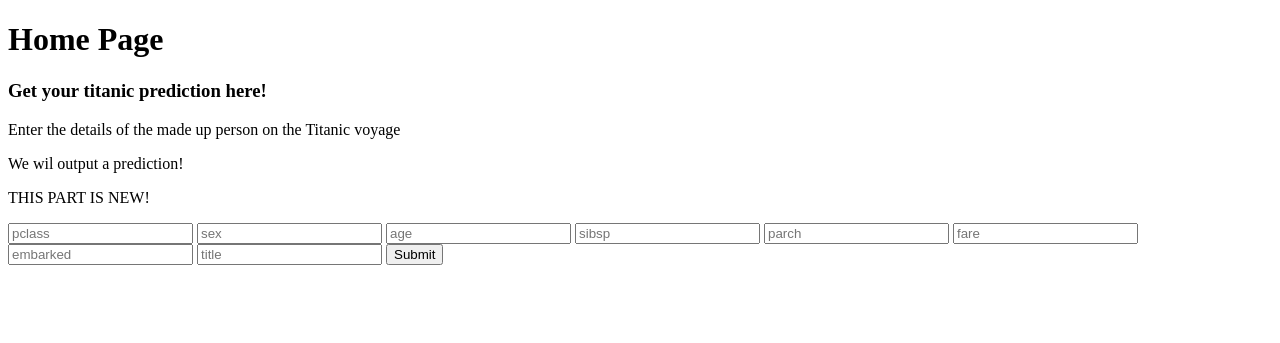
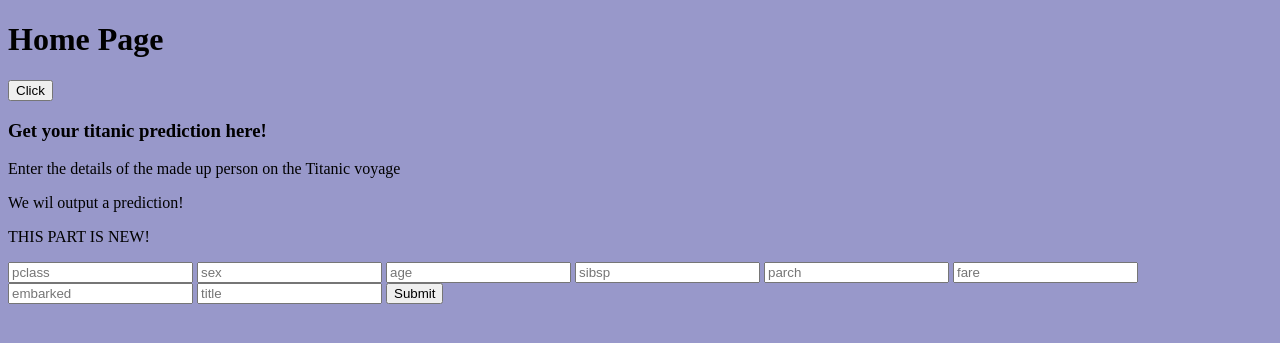
Before and after one commit to travisriegler/unaicorn, a Django app: page / in a window 1280 px wide. Shown: the top 343 px of the page. Run offline with Django 4.2, Linux system fonts and the light colour scheme.

Commit message:
Added style yo

```diff
--- /dev/null
+++ b/titanic/static/main.js
@@ -0,0 +1,3 @@
+function clicked() {
+    alert("Javascript working!")
+}
--- /dev/null
+++ b/titanic/static/style.css
@@ -0,0 +1,3 @@
+body {
+    background-color: rgb(152, 152, 202);
+}
--- a/titanic/templates/index.html
+++ b/titanic/templates/index.html
@@ -2,9 +2,12 @@
 <html>
     <head>
         <title>Titanic Predictor</title>
+        {% load static %}
+        <link rel="stylesheet" href="{% static 'style.css' %}">
     </head>
     <Body>
         <h1>Home Page</h1>
+        <button type="button" onclick="clicked()">Click</button>
         <h3>Get your titanic prediction here!</h3>
         <p>Enter the details of the made up person on the Titanic voyage</p>
         <p>We wil output a prediction!</p>
@@ -21,6 +24,7 @@
             <input type="text" name="title" placeholder="title">
             <input type="submit">
         </form>
+        <script type="text/javascript" src="{% static 'main.js' %}"></script>
     </Body>
 
 
--- a/titanic/titanic/settings.py
+++ b/titanic/titanic/settings.py
@@ -24,6 +24,7 @@ SECRET_KEY = 'django-insecure-f3_eb#a7r_gzf$do8dof%qr!3(p))hdw642j)5i*cv$wyximoy
 
 # SECURITY WARNING: don't run with debug turned on in production!
 DEBUG = True
+
 
 ALLOWED_HOSTS = ["18.216.91.167","travisriegler.com", "www.travisriegler.com"]
 
@@ -115,7 +116,9 @@ USE_TZ = True
 # Static files (CSS, JavaScript, Images)
 # https://docs.djangoproject.com/en/4.0/howto/static-files/
 
+import os.path
 STATIC_URL = 'static/'
+STATICFILES_DIRS = (os.path.join('static'),)
 
 # Default primary key field type
 # https://docs.djangoproject.com/en/4.0/ref/settings/#default-auto-field
```
Also changed, not shown: 1 other file.
